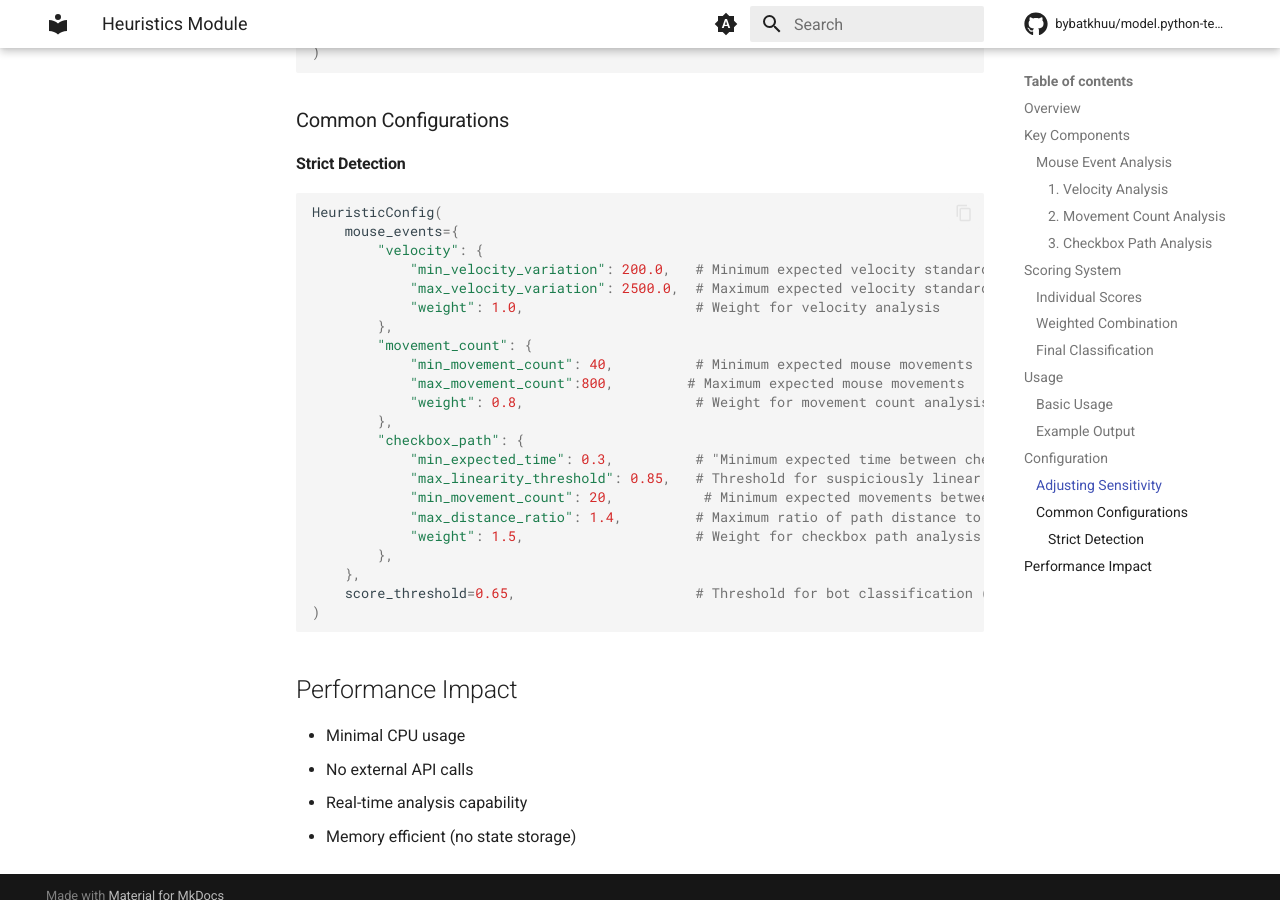
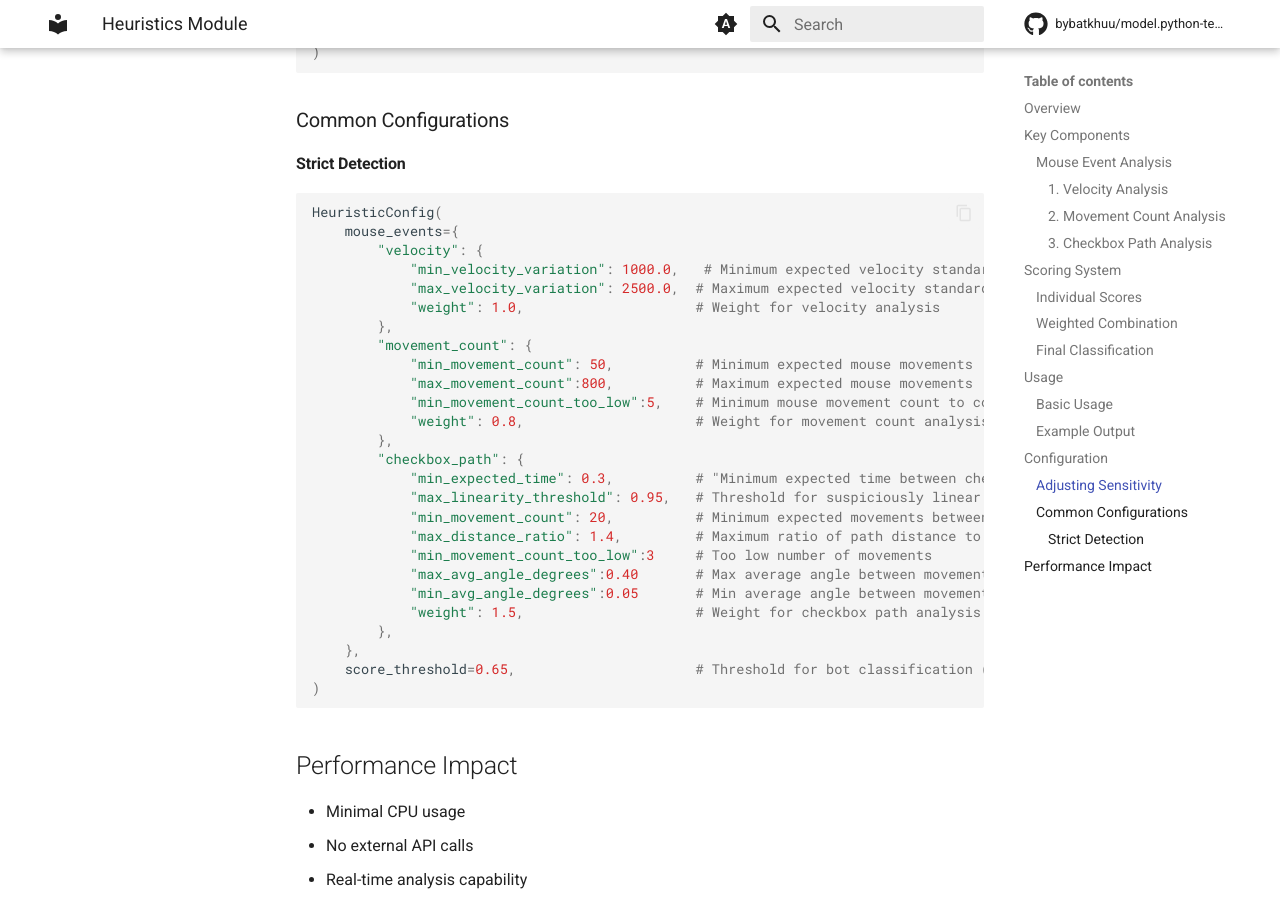
Before and after one commit to RedTeamSubnet/module.rt-wc-score, an MkDocs documentation site: the page built from docs/modules/heuristics/README.md, in a window 1280 px wide and 900 px high, scrolled down 3102 px. Built offline with MkDocs 1.6.1 and Material for MkDocs 9.7.7, drawn with Linux system fonts in a browser that asks for light colours; comment, search, counter and statistics services are not loaded.

Commit message:
🔧 Update heuristic configuration for mouse movement analysis and adjust logging level in CheckboxEventProcessor

```diff
--- a/docs/modules/heuristics/README.md
+++ b/docs/modules/heuristics/README.md
@@ -137,20 +137,24 @@ config = HeuristicConfig(
 HeuristicConfig(
     mouse_events={
         "velocity": {
-            "min_velocity_variation": 200.0,   # Minimum expected velocity standard deviation
+            "min_velocity_variation": 1000.0,   # Minimum expected velocity standard deviation
             "max_velocity_variation": 2500.0,  # Maximum expected velocity standard deviation
             "weight": 1.0,                     # Weight for velocity analysis
         },
         "movement_count": {
-            "min_movement_count": 40,          # Minimum expected mouse movements
-            "max_movement_count":800,         # Maximum expected mouse movements
+            "min_movement_count": 50,          # Minimum expected mouse movements
+            "max_movement_count":800,          # Maximum expected mouse movements
+            "min_movement_count_too_low":5,    # Minimum mouse movement count to consider user as bot
             "weight": 0.8,                     # Weight for movement count analysis
         },
         "checkbox_path": {
             "min_expected_time": 0.3,          # "Minimum expected time between checkbox clicks (seconds)
-            "max_linearity_threshold": 0.85,   # Threshold for suspiciously linear paths
-            "min_movement_count": 20,           # Minimum expected movements between checkboxes
+            "max_linearity_threshold": 0.95,   # Threshold for suspiciously linear paths
+            "min_movement_count": 20,          # Minimum expected movements between checkboxes
             "max_distance_ratio": 1.4,         # Maximum ratio of path distance to direct distance
+            "min_movement_count_too_low":3     # Too low number of movements
+            "max_avg_angle_degrees":0.40       # Max average angle between movements
+            "min_avg_angle_degrees":0.05       # Min average angle between movements
             "weight": 1.5,                     # Weight for checkbox path analysis
         },
     },
```
Also changed, not shown: 1 other file.
